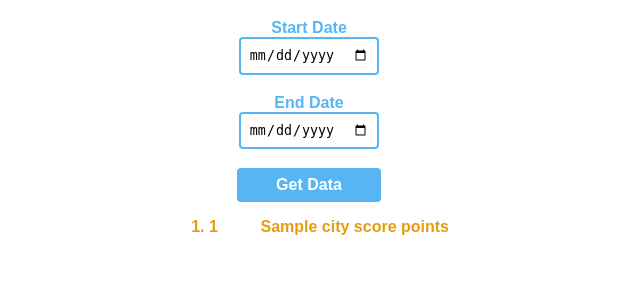
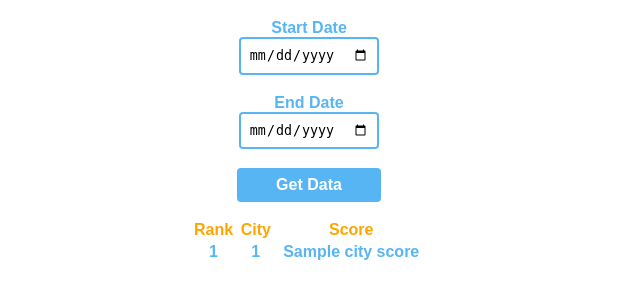
Before and after one commit to Aszanat/WeatherRanking, a FastAPI app: template templates/gui.html in a window 1280 px wide. Shown: the part 87-387 px from the top of the page, without its empty margins (331-971 px from the left). Run offline with FastAPI, Linux system fonts and the light colour scheme; the template is opened without the code that fills it: most values are stand-ins (such as "Sample title", 1, 10 or a date in 2020).

Commit message:
Change city list to table

```diff
--- a/static/styles.css
+++ b/static/styles.css
@@ -49,15 +49,14 @@ input {
   cursor: pointer;
 }
 
-ol {
+table {
   margin-left: auto;
   margin-right: auto;
   margin-top: 1%;
   width: 15rem;
-  color: rgb(231, 156, 16);
+  color: rgb(88, 181, 243);
 }
 
-.list_el {
-  display: flex;
-  justify-content: space-between;
+th {
+  color: orange;
 }
--- a/templates/gui.html
+++ b/templates/gui.html
@@ -26,16 +26,20 @@
         </div>
     </form>
     <p>
-    <ol>
+    <table>
+        <tr>
+            <th>Rank</th>
+            <th>City</th>
+            <th>Score</th>
+        </tr>
         {% for city_score in cities_scores %}
-        <li>
-            <div class="list_el">
-                <div>{{city_score[0]}}</div>
-                <div>{{city_score[1]}} points</div>
-            </div>
-        </li>
+        <tr>
+            <td>{{loop.index}}</td>
+            <td>{{city_score[0]}}</td>
+            <td>{{city_score[1]}}</td>
+        </tr>
         {% endfor %}
-    </ol>
+    </table>
     </p>
 </body>
 
```
